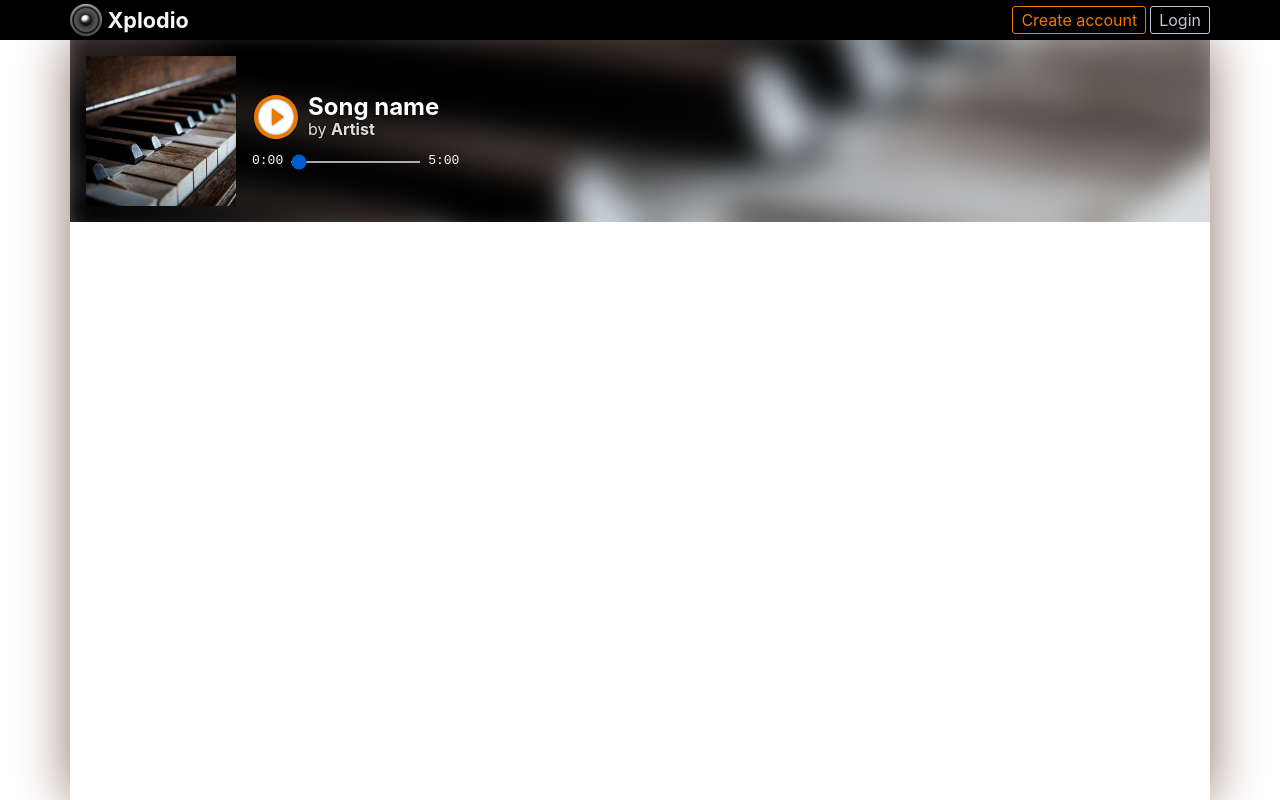
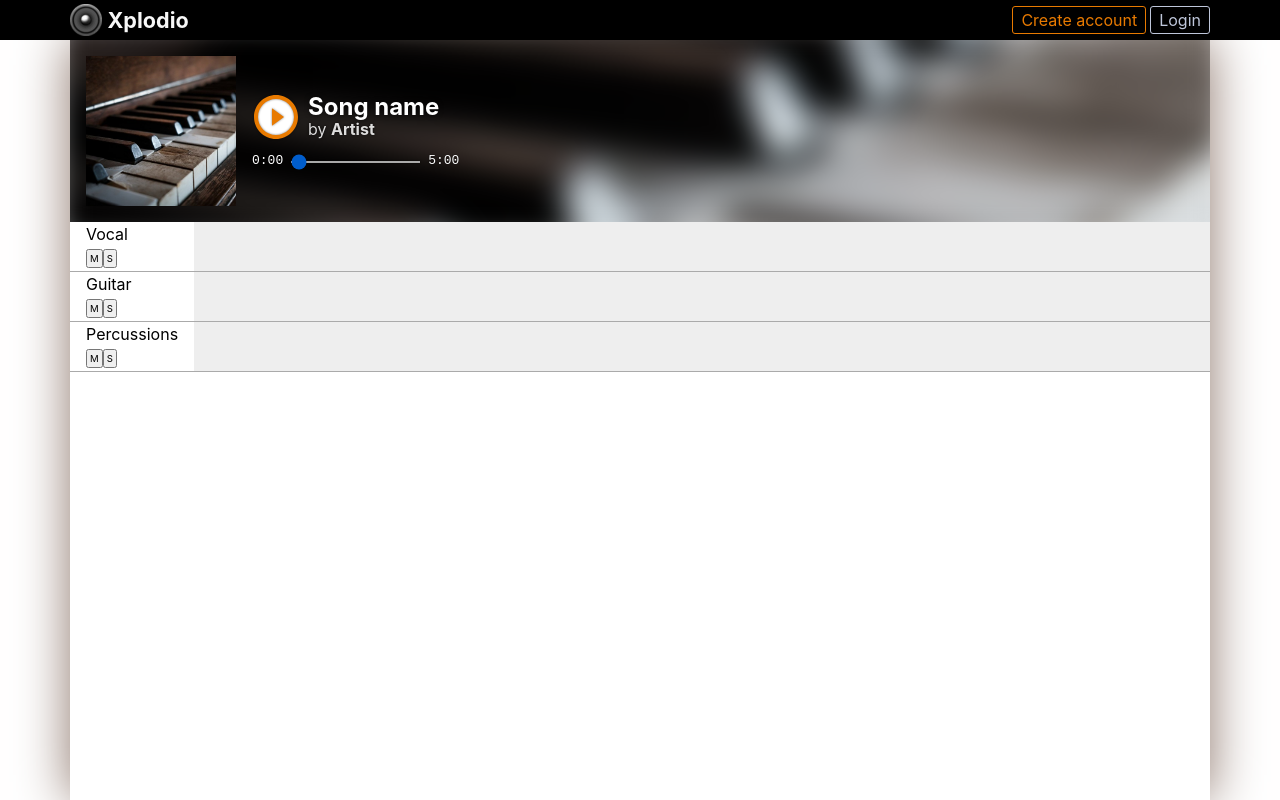
Before and after one commit to jtduchesne/xplodio, a React (Create React App) app: page / in a window 1280 px wide. Built offline with nearby package versions, Linux system fonts and the light colour scheme.

Commit message:
Create basic Tracks skeleton

```diff
--- a/package.json
+++ b/package.json
@@ -1,6 +1,6 @@
 {
   "name": "xplodio",
-  "version": "0.1.0",
+  "version": "0.2.0",
   "private": true,
   "dependencies": {
     "react": "^17.0.2",
--- a/src/App.js
+++ b/src/App.js
@@ -3,13 +3,15 @@ import styled from "styled-components";
 
 import Header from "./components/Header";
 import Player from "./components/Player";
+import Tracks from "./components/Tracks";
 
 const App = () => {
   return (
     <>
       <Header />
-      <Main className="container">
+      <Main className="container column">
         <Player artworkPath="images/artwork500x500.jpg" />
+        <Tracks />
       </Main>
     </>
   );
--- /dev/null
+++ b/src/components/Tracks/Track.js
@@ -0,0 +1,46 @@
+import React from "react";
+import styled from "styled-components";
+
+const Track = ({ name }) => {
+  return (
+    <>
+      <Infos className="column">
+        <span>{name}</span>
+        <span>
+          <button>M</button>
+          <button>S</button>
+        </span>
+      </Infos>
+      <Waveform />
+    </>
+  );
+};
+
+const Infos = styled.div`
+  justify-content: space-evenly;
+  padding: 0 1em;
+  border-bottom: 1px solid #AAA;
+  overflow: hidden;
+
+  span {
+    white-space: nowrap;
+    word-break: break-all;
+    text-overflow: ellipsis;
+    overflow-x: scroll;
+    -ms-overflow-style: none;
+    scrollbar-width: none;
+  }
+  span::-webkit-scrollbar { width: 0 !important; }
+
+  button {
+    font-size: .6em;
+    padding: 2px;
+  }
+`;
+
+const Waveform = styled.div`
+  background-color: #EEE;
+  border-bottom: 1px solid #AAA;
+`;
+
+export default Track;
--- /dev/null
+++ b/src/components/Tracks/index.js
@@ -0,0 +1,24 @@
+import React from "react";
+import styled from "styled-components";
+
+import Track from "./Track";
+
+const Tracks = () => {
+  return (
+    <Wrapper>
+      <Track name="Vocal" />
+      <Track name="Guitar" />
+      <Track name="Percussions" />
+    </Wrapper>
+  );
+};
+
+const Wrapper = styled.div`
+  display: grid;
+  width: 100%;
+  grid-template-columns: fit-content(20%) 1fr;
+  grid-auto-rows: 50px;
+  overflow-y: scroll;
+`;
+
+export default Tracks;
```
